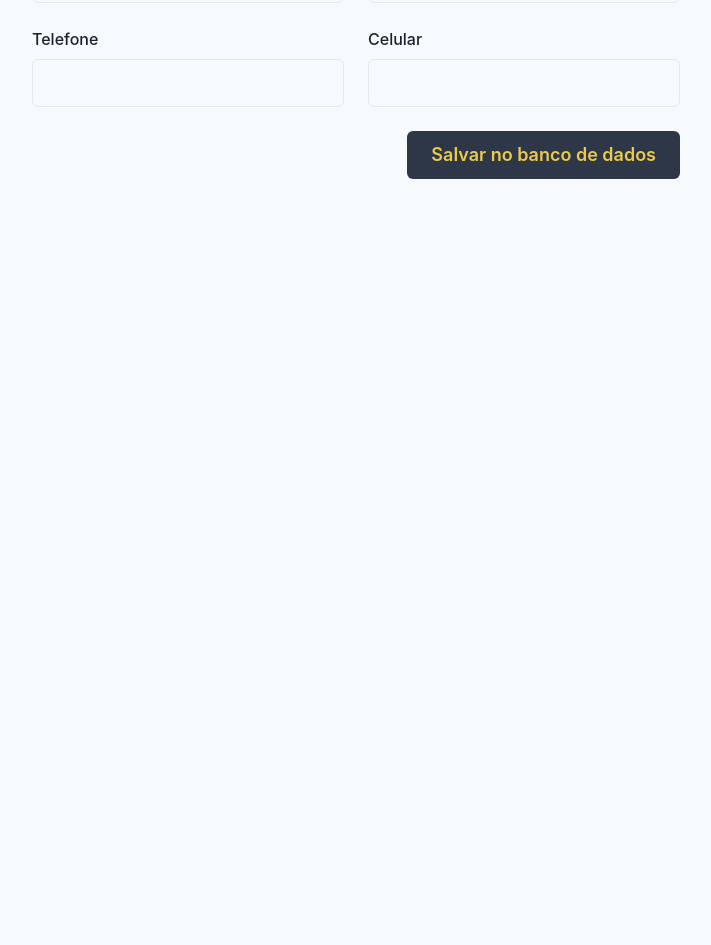
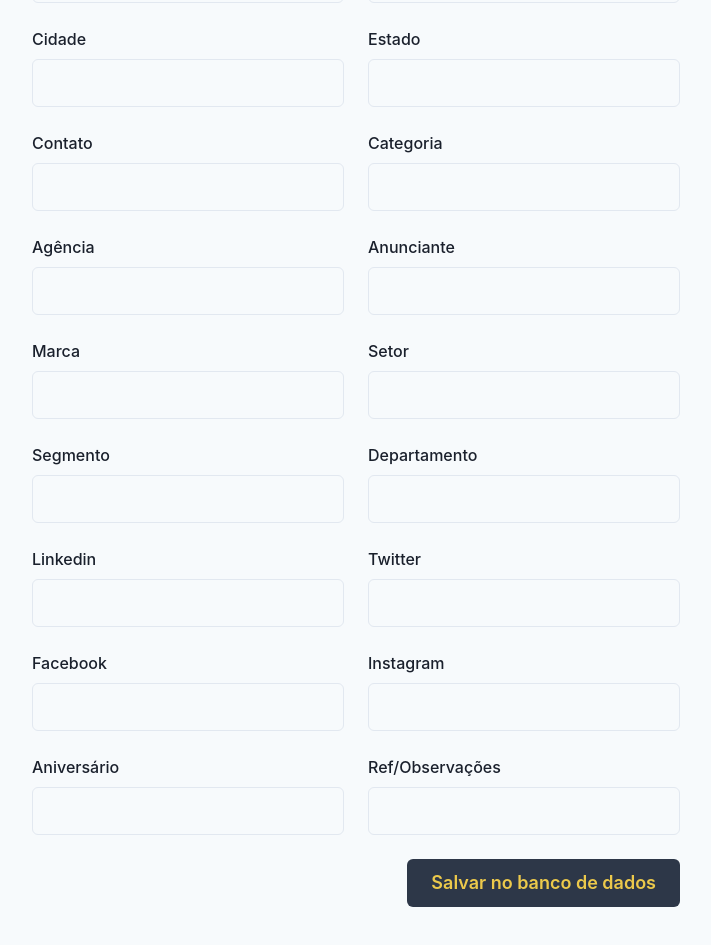
Before and after one commit to tom-carvalho/dataads, a Next.js app: page /bdcadastro in a window 1280 px wide. Shown: the part 683-1628 px from the top of the page, without its empty margins (284-995 px from the left). Before the commit the page ends 862 px from the top, so only its background shows below. Built offline with nearby package versions, Linux system fonts and the light colour scheme.

Commit message:
ajuste tela inserir dados, botao download, ajuste select setor

```diff
--- a/src/pages/bdcadastro.tsx
+++ b/src/pages/bdcadastro.tsx
@@ -41,7 +41,7 @@ const BdCadastro = () => (
                         <Input size="lg" type="Text" mb="24px" focusBorderColor="yellow.400" w="312px" />
                     </Flex>
                     <Flex flexDirection="column" ml="24px" >
-                        <FormLabel>Agência</FormLabel>
+                        <FormLabel>Função</FormLabel>
                         <Input size="lg" type="Text" mb="24px" focusBorderColor="yellow.400" w="312px" />
                     </Flex>
                 </Flex>
@@ -49,11 +49,11 @@ const BdCadastro = () => (
                 <Flex flexDirection="column">
                     <Flex flexDirection="row">
                         <Flex flexDirection="column">
-                            <FormLabel>Marca</FormLabel>
+                            <FormLabel>E-mail</FormLabel>
                             <Input size="lg" type="Text" mb="24px" focusBorderColor="yellow.400" w="312px" />
                         </Flex>
                         <Flex flexDirection="column" ml="24px" >
-                            <FormLabel>Anunciante</FormLabel>
+                            <FormLabel>Telefone</FormLabel>
                             <Input size="lg" type="Text" mb="24px" focusBorderColor="yellow.400" w="312px" />
                         </Flex>
                     </Flex>
@@ -61,11 +61,11 @@ const BdCadastro = () => (
                     <Flex flexDirection="column">
                         <Flex flexDirection="row">
                             <Flex flexDirection="column">
-                                <FormLabel>Segmento</FormLabel>
+                                <FormLabel>Celular</FormLabel>
                                 <Input size="lg" type="Text" mb="24px" focusBorderColor="yellow.400" w="312px" />
                             </Flex>
                             <Flex flexDirection="column" ml="24px" >
-                                <FormLabel>E-mail</FormLabel>
+                                <FormLabel>Whatsapp</FormLabel>
                                 <Input size="lg" type="Text" mb="24px" focusBorderColor="yellow.400" w="312px" />
                             </Flex>
                         </Flex>
@@ -73,11 +73,109 @@ const BdCadastro = () => (
                         <Flex flexDirection="column">
                             <Flex flexDirection="row">
                                 <Flex flexDirection="column">
-                                    <FormLabel>Telefone</FormLabel>
+                                    <FormLabel>Cidade</FormLabel>
                                     <Input size="lg" type="Text" mb="24px" focusBorderColor="yellow.400" w="312px" />
                                 </Flex>
                                 <Flex flexDirection="column" ml="24px" >
-                                    <FormLabel>Celular</FormLabel>
+                                    <FormLabel>Estado</FormLabel>
+                                    <Input size="lg" type="Text" mb="24px" focusBorderColor="yellow.400" w="312px" />
+                                </Flex>
+                            </Flex>
+
+                        </Flex>
+
+                        <Flex flexDirection="column">
+                            <Flex flexDirection="row">
+                                <Flex flexDirection="column">
+                                    <FormLabel>Contato</FormLabel>
+                                    <Input size="lg" type="Text" mb="24px" focusBorderColor="yellow.400" w="312px" />
+                                </Flex>
+                                <Flex flexDirection="column" ml="24px" >
+                                    <FormLabel>Categoria</FormLabel>
+                                    <Input size="lg" type="Text" mb="24px" focusBorderColor="yellow.400" w="312px" />
+                                </Flex>
+                            </Flex>
+
+                        </Flex>
+
+                        <Flex flexDirection="column">
+                            <Flex flexDirection="row">
+                                <Flex flexDirection="column">
+                                    <FormLabel>Agência</FormLabel>
+                                    <Input size="lg" type="Text" mb="24px" focusBorderColor="yellow.400" w="312px" />
+                                </Flex>
+                                <Flex flexDirection="column" ml="24px" >
+                                    <FormLabel>Anunciante</FormLabel>
+                                    <Input size="lg" type="Text" mb="24px" focusBorderColor="yellow.400" w="312px" />
+                                </Flex>
+                            </Flex>
+
+                        </Flex>
+
+                        <Flex flexDirection="column">
+                            <Flex flexDirection="row">
+                                <Flex flexDirection="column">
+                                    <FormLabel>Marca</FormLabel>
+                                    <Input size="lg" type="Text" mb="24px" focusBorderColor="yellow.400" w="312px" />
+                                </Flex>
+                                <Flex flexDirection="column" ml="24px" >
+                                    <FormLabel>Setor</FormLabel>
+                                    <Input size="lg" type="Text" mb="24px" focusBorderColor="yellow.400" w="312px" />
+                                </Flex>
+                            </Flex>
+
+                        </Flex>
+
+                        <Flex flexDirection="column">
+                            <Flex flexDirection="row">
+                                <Flex flexDirection="column">
+                                    <FormLabel>Segmento</FormLabel>
+                                    <Input size="lg" type="Text" mb="24px" focusBorderColor="yellow.400" w="312px" />
+                                </Flex>
+                                <Flex flexDirection="column" ml="24px" >
+                                    <FormLabel>Departamento</FormLabel>
+                                    <Input size="lg" type="Text" mb="24px" focusBorderColor="yellow.400" w="312px" />
+                                </Flex>
+                            </Flex>
+
+                        </Flex>
+
+                        <Flex flexDirection="column">
+                            <Flex flexDirection="row">
+                                <Flex flexDirection="column">
+                                    <FormLabel>Linkedin</FormLabel>
+                                    <Input size="lg" type="Text" mb="24px" focusBorderColor="yellow.400" w="312px" />
+                                </Flex>
+                                <Flex flexDirection="column" ml="24px" >
+                                    <FormLabel>Twitter</FormLabel>
+                                    <Input size="lg" type="Text" mb="24px" focusBorderColor="yellow.400" w="312px" />
+                                </Flex>
+                            </Flex>
+
+                        </Flex>
+
+                        <Flex flexDirection="column">
+                            <Flex flexDirection="row">
+                                <Flex flexDirection="column">
+                                    <FormLabel>Facebook</FormLabel>
+                                    <Input size="lg" type="Text" mb="24px" focusBorderColor="yellow.400" w="312px" />
+                                </Flex>
+                                <Flex flexDirection="column" ml="24px" >
+                                    <FormLabel>Instagram</FormLabel>
+                                    <Input size="lg" type="Text" mb="24px" focusBorderColor="yellow.400" w="312px" />
+                                </Flex>
+                            </Flex>
+
+                        </Flex>
+
+                        <Flex flexDirection="column">
+                            <Flex flexDirection="row">
+                                <Flex flexDirection="column">
+                                    <FormLabel>Aniversário</FormLabel>
+                                    <Input size="lg" type="Text" mb="24px" focusBorderColor="yellow.400" w="312px" />
+                                </Flex>
+                                <Flex flexDirection="column" ml="24px" >
+                                    <FormLabel>Ref/Observações</FormLabel>
                                     <Input size="lg" type="Text" mb="24px" focusBorderColor="yellow.400" w="312px" />
                                 </Flex>
                             </Flex>
@@ -88,7 +186,7 @@ const BdCadastro = () => (
 
                 </Flex>
             </Flex>
-            <Flex justifyContent="flex-end">
+            <Flex justifyContent="flex-end" pb="40px">
                 <Button backgroundColor="gray.700"
                     color="yellow.400"
                     size="lg"
```
Also changed, not shown: src/pages/busca.tsx (+38 -2 lines).
